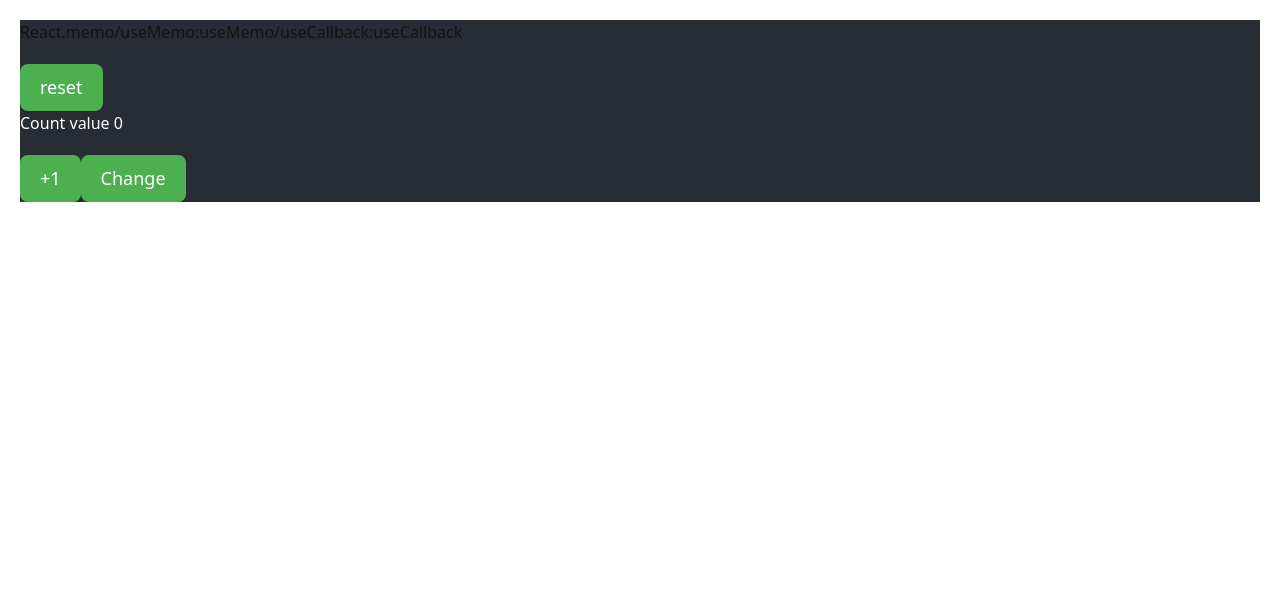
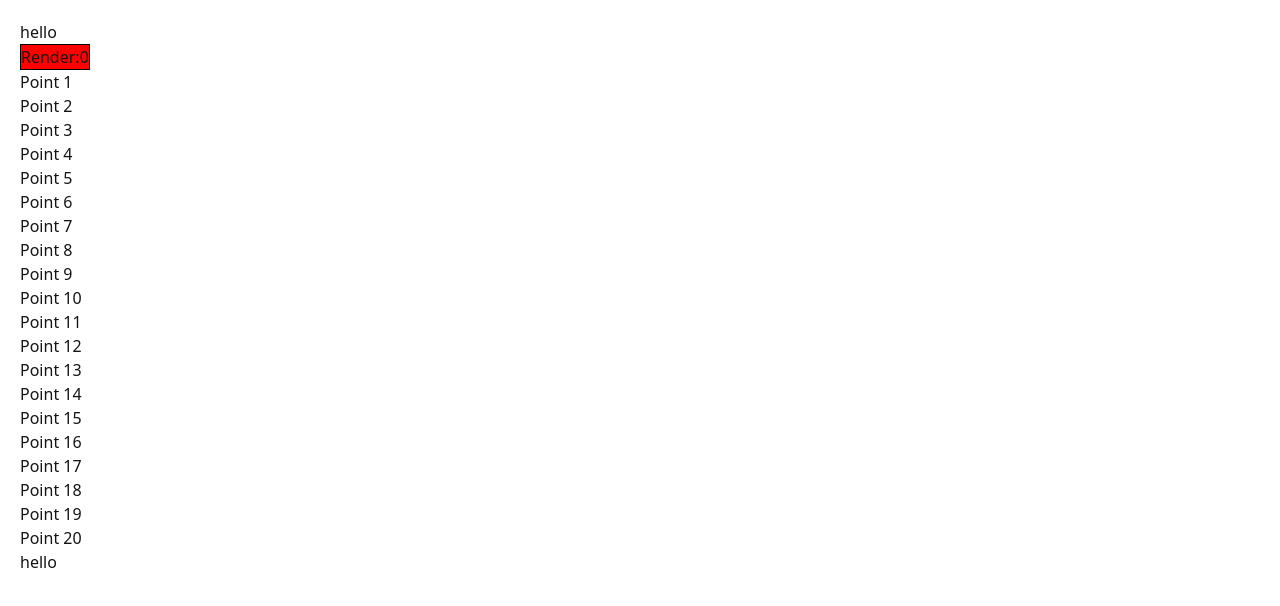
Before and after one commit to romanbarinov84/WebGarage-React-lessons-, a React (Vite) app: page / in a window 1280 px wide. Shown: the top 606 px of the page. Built offline with nearby package versions, Linux system fonts and the light colour scheme.

Commit message:
useCallback

```diff
--- a/src/components/APP/App.jsx
+++ b/src/components/APP/App.jsx
@@ -1,5 +1,6 @@
 
 import HomePage from "../pages/HomePage";
+import ItemList from "../useMemo/ItemList";
 
 
 const App = () => {
--- a/src/components/pages/HomePage.jsx
+++ b/src/components/pages/HomePage.jsx
@@ -1,23 +1,13 @@
-
-
-
-import MemoApp from "../useMemo/MemoApp"
-import "./HomePage.css"
-
-
-
-
-
+import ItemList from '../useMemo/ItemList';
+import './HomePage.css';
 
 function HomePage() {
-
-
-  return (
-    <div>
-      <MemoApp/>
-
-    </div>
-  )
+    return (
+        <div>
+            <ItemList />
+            <h1>hello</h1>
+        </div>
+    );
 }
 
-export default HomePage
+export default HomePage;
--- a/src/components/useMemo/CountInfo.jsx
+++ /dev/null
@@ -1,12 +0,0 @@
-
-
-
-const CountInfo = ({count}) => {
-  return (
-    <div>
-        <h2 style={{color:"white"}}>Count value {count}</h2>
-    </div>
-  )
-}
-
-export default CountInfo
--- /dev/null
+++ b/src/components/useMemo/ItemList.jsx
@@ -0,0 +1,22 @@
+import { useCallback, useState } from "react"
+import List from "./List";
+import { Item } from "./array";
+
+const ItemList = () => {
+    const [count , setCount] = useState(0);
+
+     const handleItemClick = useCallback((id) => {
+        console.log(`кликнут пункт : ${id}`);
+
+    },[])
+
+  return (
+    <div>
+      <h1>hello</h1>
+    <button style={{border:"1px solid black", background:"red"}} onClick={() => setCount(count + 1)}>Render:{count}</button>
+    <List Item={Item} onItemClick={handleItemClick}/>
+    </div>
+  )
+}
+
+export default ItemList
--- /dev/null
+++ b/src/components/useMemo/List.jsx
@@ -0,0 +1,21 @@
+import { memo } from "react";
+
+
+
+export const List = memo(({Item , onItemClick}) => {
+
+
+
+    console.log("Лист отрендерен заново ");
+
+  return (
+    <div>
+     {Item.map((item) => (
+        <div key={item.id} onClick={() => onItemClick(item.id)}>{item.list}</div>
+     ))}
+
+    </div>
+  )
+})
+
+export default List
--- a/src/components/useMemo/MemoApp.jsx
+++ /dev/null
@@ -1,76 +0,0 @@
-import { useCallback, useMemo, useState } from 'react';
-import CountInfo from './CountInfo';
-import Title from './Title';
-
-const MemoApp = () => {
-    const [count, setCount] = useState(0);
-    const [firstHook, setFirstHook] = useState('useCallback');
-    const [secondHook, setSecondHook] = useState('useMemo');
-    const [dark , setDark] = useState(false);
-
-
-    const delayedDouble = (num) => {
-        for(let i = 0; i < 19999999999 ; i++){
-            return num * 2
-        }
-    }
-
-    const themeStyle = {
-        backgroundColor: dark ? "#0e0e0f" : "#282c34"
-    }
-
-    const setDarkTheme = () => {
-        setDark((prev) => !prev)
-    }
-
-    const incrementCount = () => {
-        setCount((count) => count + 1);
-    };
-
-
-
-    const buttonStyle = useMemo(
-        () => ({
-            padding: '10px 20px',
-            fontSize: '18px',
-            borderRadius: '8px',
-            border: 'none',
-            cursor: 'pointer',
-            backgroundColor: '#4CAF50',
-            color: 'white',
-            marginTop: '20px',
-        }),
-        [],
-    );
-
-    const hooks = useMemo(
-        () => ({
-            firstHook,
-            secondHook,
-        }),
-        [firstHook, secondHook],
-    );
-
-    const resetCount = useCallback(() => {
-        setCount(0);
-    }, []);
-
-    const doubleCount = delayedDouble(count)
-
-    return (
-        <div style={{...themeStyle}}>
-            <Title
-                hooks={hooks}
-                resetCount={resetCount}
-                buttonStyle={buttonStyle}
-            />
-            <CountInfo count={doubleCount} />
-            <button style={buttonStyle} onClick={incrementCount}>
-                +1
-            </button>
-            <button style={buttonStyle}  onClick={setDarkTheme}>Change</button>
-        </div>
-    );
-};
-
-export default MemoApp;
--- a/src/components/useMemo/Title.jsx
+++ /dev/null
@@ -1,18 +0,0 @@
-import { memo } from "react"
-
-
-
-const Title = memo(({hooks , resetCount , buttonStyle}) => {
-    const {firstHook , secondHook} = hooks;
-  return (
-    <div>
-        <h1>
-            React.memo/useMemo:{secondHook}/useCallback:{firstHook}
-
-        </h1>
-        <button style={buttonStyle} onClick={resetCount}>reset</button>
-    </div>
-  )
-})
-
-export default Title
--- /dev/null
+++ b/src/components/useMemo/array.js
@@ -0,0 +1,10 @@
+
+
+export const Item = [];
+
+for(let i = 0; i < 20 ; i++){
+    Item.push({
+        id: i + 1,
+        list:` Point ${i + 1}`,
+    })
+}
```
